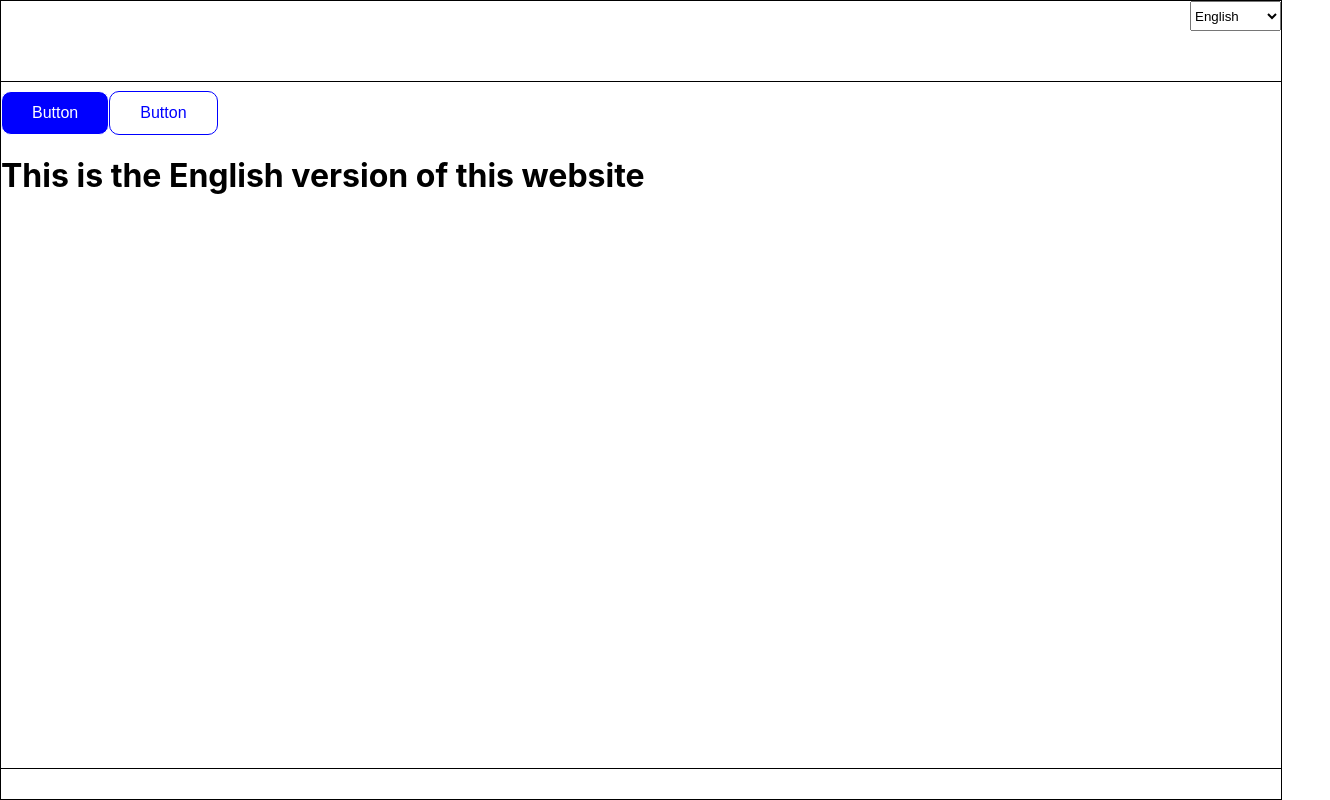
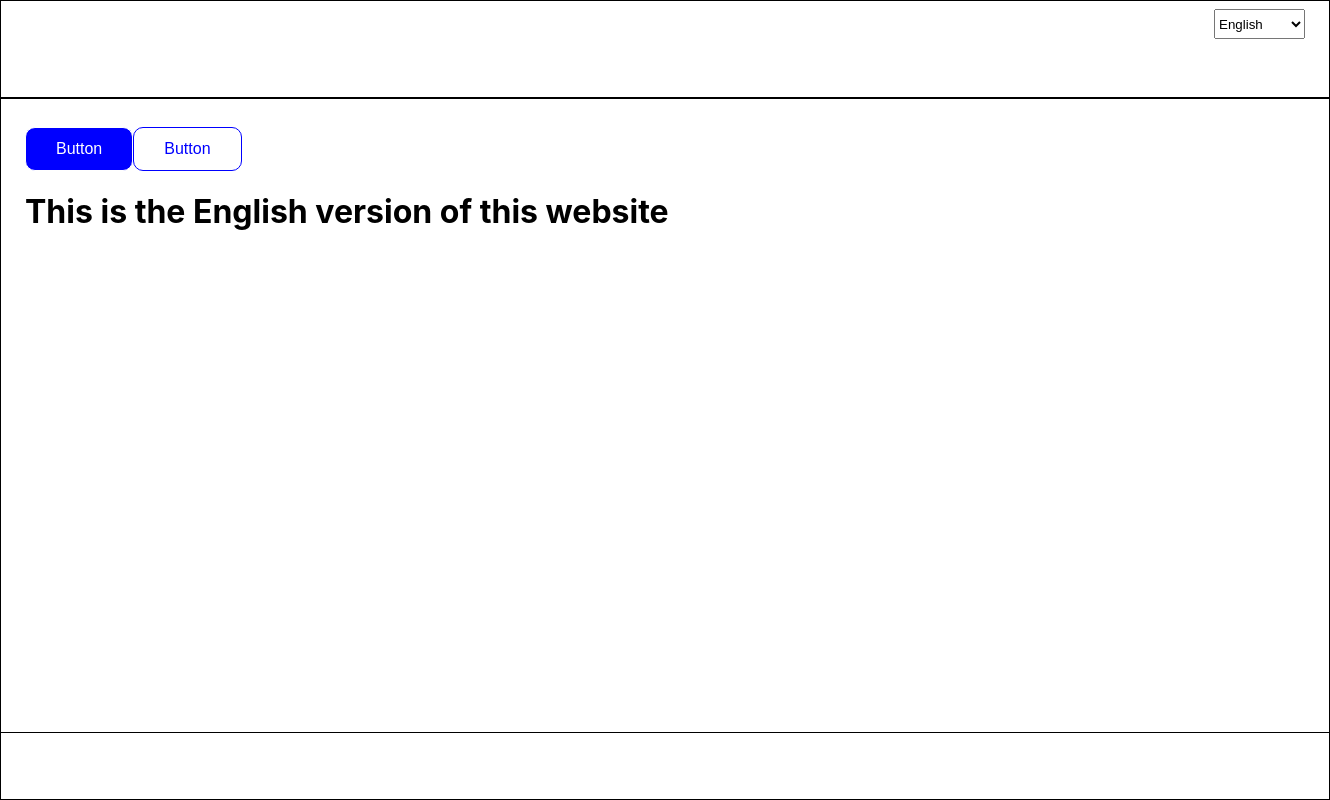
Before and after one commit to deiabasile/deia-portfolio, a React (Create React App) app: page / in a window 1280 px wide. Shown: the whole page, 1330 px wide, since content can reach past the window. Built offline with nearby package versions, Linux system fonts and the light colour scheme.

Commit message:
PORTFOLIO-0018: styling changes

```diff
--- a/src/App.jsx
+++ b/src/App.jsx
@@ -14,6 +14,7 @@ function App() {
 			</header>
 
 			<main>
+				<div>
 					<Button
 						name="name test 2"
 						id="123"
@@ -28,6 +29,7 @@ function App() {
 						label={t('button')}
 						type="secondary"
 					/>
+				</div>
 				<h1>{t('welcomeMessage')}</h1>
 			</main>
 
--- a/src/App.module.scss
+++ b/src/App.module.scss
@@ -1,3 +1,7 @@
+body {
+	margin: 0;
+}
+
 .layoutWrapper {
 	height: 100vh;
 	max-width: 1440px;
@@ -10,25 +14,28 @@
 main {
 	flex: 1; /*take all the remaining space + make the footer stick at the bottom.*/
 	border: 1px solid black;
-	padding: 70px 0px;
+	// padding: 70px 0px;
 	width: inherit;
 	max-width: inherit;
+	padding: 0.5rem 1.5rem;
 }
 
 footer {
-	height: 30px;
+	height: 50px;
 	border: 1px solid black;
 	position: fixed;
 	bottom: 0px;
 	width: inherit;
 	max-width: inherit;
+	padding: 0.5rem 1.5rem;
 }
 
 header {
 	height: 80px;
 	border: 1px solid black;
-	position: fixed;
+	// position: fixed; // why if applied it moves my buttons?
 	top: 0px;
 	width: inherit;
 	max-width: inherit;
+	padding: 0.5rem 1.5rem;
 }
```
Lines whose indentation alone changed are shown as unchanged.
